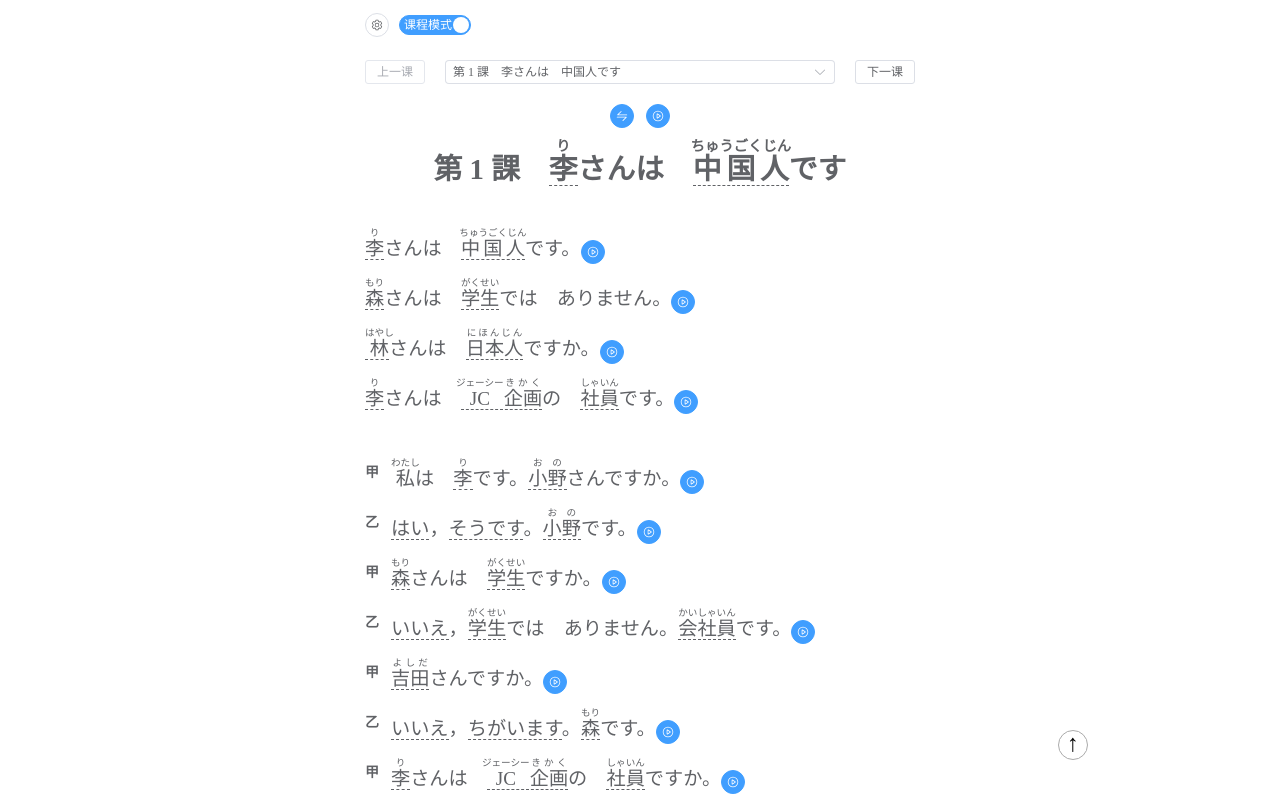
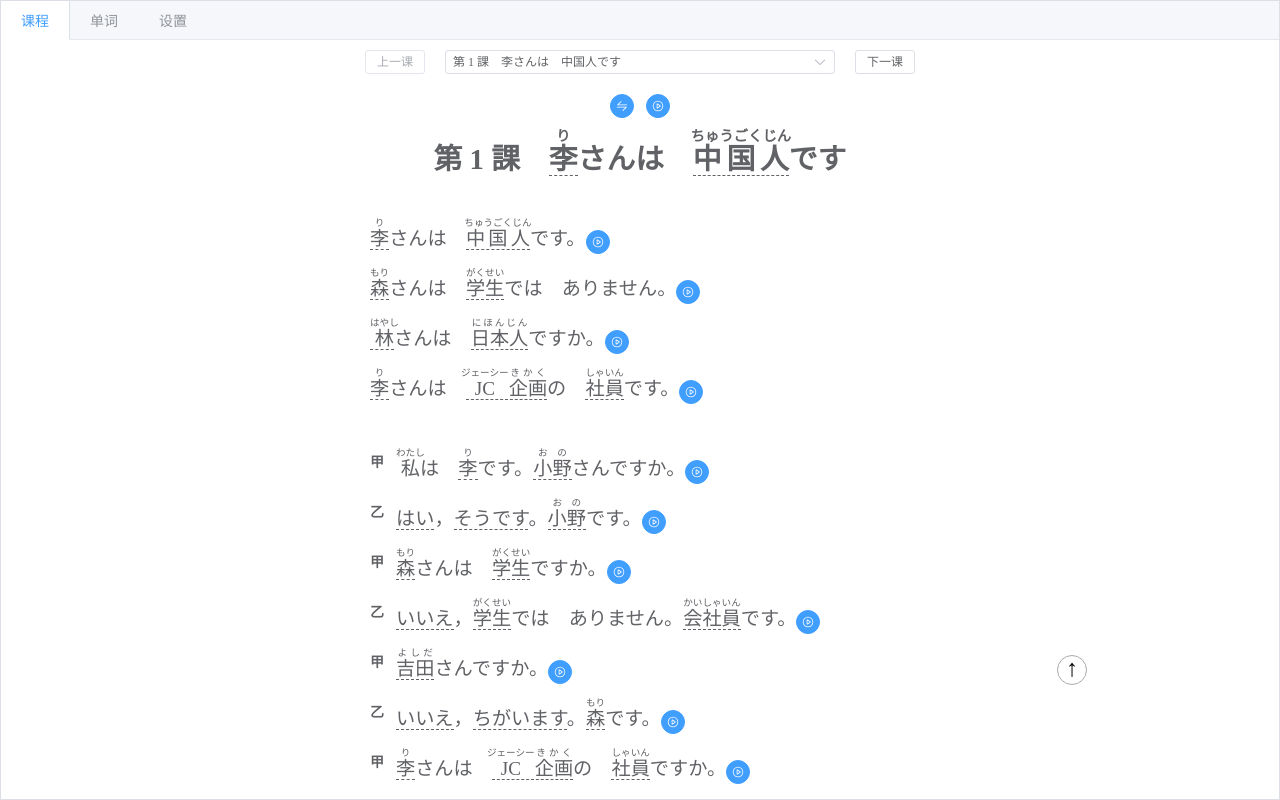
Before and after one commit to cencuansen/simple-pages, a Vue app in the folder japanese/: page / in a window 1280 px wide. Built offline with nearby package versions, Linux system fonts and the light colour scheme.

Commit message:
update japanese

```diff
--- a/japanese/src/App.vue
+++ b/japanese/src/App.vue
@@ -1,39 +1,24 @@
 <template>
-  <div class="header">
-    <el-button
-        class="settings-button"
-        :icon="Setting"
-        circle
-        @click="openSettings"
-        size="small"
-    />
-    <el-switch
-        inline-prompt
-        v-model="lessonMode"
-        active-text="课程模式"
-        inactive-text="单词模式"
-    />
-  </div>
-  <Lesson v-if="lessonMode"/>
-  <Word v-else/>
-  <Settings ref="settingsDialog"/>
+  <el-tabs type="border-card" class="root-tab">
+    <el-tab-pane label="课程">
+      <Lesson/>
+    </el-tab-pane>
+    <el-tab-pane label="单词">
+      <Word/>
+    </el-tab-pane>
+    <el-tab-pane label="设置">
+      <Settings/>
+    </el-tab-pane>
+  </el-tabs>
 </template>
 
 <script setup lang="ts">
-import {onMounted, ref} from 'vue'
-import {Setting,} from '@element-plus/icons-vue'
+import {onMounted} from 'vue'
 import Settings from './components/Setting.vue'
 import Lesson from './components/Lesson.vue'
 import Word from "./components/Word.vue";
 import {useLessonStore} from './stores/lessonStore'
 import {useWordStore} from './stores/wordStore'
-
-const lessonMode = ref<boolean>(true)
-
-const settingsDialog = ref()
-const openSettings = () => {
-  settingsDialog.value?.open()
-}
 
 const lessonStore = useLessonStore()
 const wordStore = useWordStore()
@@ -45,19 +30,11 @@ onMounted(async () => {
 </script>
 
 <style scoped>
-.header {
-  max-width: var(--content-max-width);
-  margin: 0 auto;
-  height: var(--header-height);
-  display: flex;
-  align-items: center;
+.root-tab {
+  height: 100vh;
 }
 
-.header > * {
-  margin-right: 10px;
-}
-
-.header > *:last-child {
-  margin-right: 0;
+:deep(.el-tabs__content) {
+  padding: 0 !important;
 }
 </style>
--- a/japanese/src/components/Lesson.vue
+++ b/japanese/src/components/Lesson.vue
@@ -1,4 +1,5 @@
 <template>
+  <div class="lesson-header-container">
     <div class="lesson-header navigation-buttons">
       <el-button
           size="small"
@@ -24,6 +25,7 @@
       >
         下一课
       </el-button>
+    </div>
   </div>
 
   <div ref="container" class="lesson-container" v-if="lessonStore.currentLesson">
@@ -171,7 +173,20 @@
 
     <!-- 单词 -->
     <section class="section words-section">
-      <h2>单词</h2>
+      <el-table :data="words">
+        <el-table-column label="单词">
+          <template #default="scope">
+            <div :id="`word-${scope.row.word}`" class="column-word"
+                 :class="{'speaking-active': speechStore.isTextSpeaking(scope.row.kana)}">{{ scope.row.word }}
+            </div>
+            <div :id="`word-${scope.row.kana}`" class="column-kana"
+                 :class="{'speaking-active': speechStore.isTextSpeaking(scope.row.kana)}">{{ scope.row.kana }}
+            </div>
+          </template>
+        </el-table-column>
+        <el-table-column prop="desc" label="释义"/>
+        <el-table-column label="" width="50" v-if="baseSettingStore.speak">
+          <template #header>
             <el-button
                 type="primary"
                 size="small"
@@ -183,19 +198,7 @@
                 <VideoPlay/>
               </el-icon>
             </el-button>
-      <el-table :data="words">
-        <el-table-column label="假名">
-          <template #default="scope">
-            <div :id="`word-${scope.row.word}`" class="column-word"
-                 :class="{'speaking-active': speechStore.isTextSpeaking(scope.row.kana)}">{{ scope.row.word }}
-            </div>
-            <div :id="`word-${scope.row.kana}`" class="column-kana"
-                 :class="{'speaking-active': speechStore.isTextSpeaking(scope.row.kana)}">{{ scope.row.kana }}
-            </div>
           </template>
-        </el-table-column>
-        <el-table-column prop="desc" label="释义"/>
-        <el-table-column label="" width="50" v-if="baseSettingStore.speak">
           <template #default="scope">
             <el-button
                 type="primary"
@@ -276,7 +279,11 @@ watch(() => baseSettingStore.translate, (value, _) => {
 })
 
 watch(() => speechStore.speakingText, (value) => {
-  container.value.querySelector(`#word-${value}`)?.scrollIntoView({
+  let id = `#word-${value}`
+  if (kanaWordMap.value.has(value)) {
+    id = `#word-${kanaWordMap.value.get(value)}`
+  }
+  container.value.querySelector(id)?.scrollIntoView({
     behavior: 'smooth',
     block: 'center',
     inline: 'nearest'
@@ -300,7 +307,6 @@ const handleAnchorClick = (event: any) => {
           block: 'center',
           inline: 'nearest',
         });
-        window.history.pushState(null, "", href);
         targetElement.classList.add("target-active");
         targetElement.addEventListener("animationend", () => {
           targetElement.classList.remove("target-active");
@@ -333,6 +339,14 @@ const goToLesson = async (index: number) => {
 
 const words = computed(() => {
   return wordStore.getByLesson(lessonStore.currentIndex + 1)
+})
+
+const kanaWordMap = computed(() => {
+  const map = new Map()
+  words.value.forEach(item => {
+    map.set(item.kana, item.word)
+  })
+  return map
 })
 
 const wordRegEx = computed(() => {
@@ -413,6 +427,10 @@ onBeforeUnmount(() => {
 </script>
 
 <style scoped>
+.lesson-header-container {
+  overflow-y: scroll;
+}
+
 .lesson-header {
   margin: 0 auto;
   padding: 10px 0;
@@ -423,7 +441,7 @@ onBeforeUnmount(() => {
 .lesson-container {
   overflow: auto;
   margin: 0 auto;
-  padding: 0 10px 120px;
+  padding-bottom: 120px;
   height: calc(100vh - 100px);
 }
 
@@ -455,11 +473,11 @@ onBeforeUnmount(() => {
   justify-content: center;
 }
 
-.text-title-index {
-  margin-right: 15px;
+.lesson-title, .basics-section, .conversation-section {
+  padding: 0 5px;
 }
 
-.text-title-index, .text-title {
+.text-title {
   font-size: 1.8rem;
 }
 
@@ -495,11 +513,6 @@ onBeforeUnmount(() => {
   margin-bottom: 40px;
 }
 
-.original-line {
-  display: flex;
-  align-items: start;
-}
-
 .translation-line {
   font-size: 0.85em;
   color: #999;
@@ -515,7 +528,7 @@ onBeforeUnmount(() => {
   margin-bottom: 10px;
 }
 
-.speaker-label, :deep(.message .el-form-item__label) {
+:deep(.message .el-form-item__label) {
   font-weight: bolder;
   color: var(--el-text-color-regular);
   user-select: none;
@@ -526,12 +539,6 @@ onBeforeUnmount(() => {
   display: flex;
   flex-direction: column;
   align-items: start;
-}
-
-.speaker-旁白 {
-  font-size: .8em;
-  color: #888;
-  user-select: none;
 }
 
 .column-word {
@@ -581,26 +588,9 @@ onBeforeUnmount(() => {
   position: relative;
 }
 
-.loading-container {
-  display: flex;
-  flex-direction: column;
-  align-items: center;
-  justify-content: center;
-  height: 200px;
-}
-
-.error-container {
-  text-align: center;
-  padding: 20px;
-}
-
-.error-container .el-alert {
-  margin-bottom: 20px;
-}
-
 .go-top {
   position: absolute;
-  bottom: 5%;
+  bottom: 15%;
   right: 15%;
   width: 30px;
   height: 30px;
--- a/japanese/src/components/Word.vue
+++ b/japanese/src/components/Word.vue
@@ -1,14 +1,7 @@
 <template>
+  <div class="lesson-header-container">
     <div class="lesson-header navigation-buttons">
-    <el-button
-        size="small"
-        class="previous-button navigation-item"
-        :disabled="!currentIndex || currentIndex === 1"
-        @click="goToLesson(currentIndex - 1)"
-    >
-      上一课
-    </el-button>
-    <el-select size="small" class="navigation-item" v-model="currentIndex" fit-input-width clearable
+      <el-select size="small" class="navigation-item" v-model="lessonIndex" fit-input-width clearable
                  placeholder="选课程">
         <el-option
             v-for="index in wordStore.lessonCount"
@@ -20,47 +13,58 @@
       <el-input v-model="keyword" size="small" placeholder="搜单词" clearable></el-input>
       <el-button
           size="small"
+          class="previous-button navigation-item"
+          :disabled="lessonIndex === 1 || (!lessonIndex && pageIndex === 1)"
+          @click="goPrevious"
+      >
+        上一页
+      </el-button>
+      <el-button
+          size="small"
           class="next-button navigation-item"
-        :disabled="!currentIndex || currentIndex === wordStore.lessonCount"
-        @click="goToLesson(currentIndex + 1)"
+          :disabled="lessonIndex === maxPage || (!lessonIndex && pageIndex === maxPage)"
+          @click="goNext"
       >
-      下一课
+        下一页
       </el-button>
+    </div>
   </div>
 
   <div ref="container" class="lesson-container">
     <div ref="top"></div>
     <!-- 单词 -->
     <section class="section words-section">
+      <el-table :data="words">
+        <el-table-column label="单词" show-overflow-tooltip>
+          <template #default="scope">
+            <div :id="`word-${scope.row.word}`" class="column-word"
+                 :class="{'speaking-active': speechStore.isTextSpeaking(scope.row.kana)}">{{ scope.row.word }}
+            </div>
+            <div :id="`word-${scope.row.kana}`" class="column-kana"
+                 :class="{'speaking-active': speechStore.isTextSpeaking(scope.row.kana)}">{{ scope.row.kana }}
+            </div>
+          </template>
+        </el-table-column>
+        <el-table-column prop="desc" label="释义" width="200" show-overflow-tooltip/>
+        <el-table-column label="" width="40" v-if="!lessonIndex" show-overflow-tooltip>
+          <template #default="scope">
+            {{ wordStore.realLessonNumber(scope.row.lesson) }}
+          </template>
+        </el-table-column>
+        <el-table-column label="" width="50" v-if="baseSettingStore.speak">
+          <template #header>
             <el-button
                 type="primary"
                 size="small"
                 circle
-          v-if="baseSettingStore.speak"
-          :disabled="!currentIndex || speechStore.isSpeaking"
+                v-if="baseSettingStore.speak && lessonIndex"
+                :disabled="speechStore.isSpeaking"
                 @click="speechStore.speakList(getSpeechTextList(words.map(w => w.kana)))">
               <el-icon>
                 <VideoPlay/>
               </el-icon>
             </el-button>
-      <el-table :data="words">
-        <el-table-column label="假名" show-overflow-tooltip>
-          <template #default="scope">
-            <div :id="`word-${scope.row.word}`" class="column-word"
-                 :class="{'speaking-active': speechStore.isTextSpeaking(scope.row.kana)}">{{ scope.row.word }}
-            </div>
-            <div class="column-kana"
-                 :class="{'speaking-active': speechStore.isTextSpeaking(scope.row.kana)}">{{ scope.row.kana }}
-            </div>
           </template>
-        </el-table-column>
-        <el-table-column prop="desc" label="释义" width="200" show-overflow-tooltip/>
-        <el-table-column label="" width="40" v-if="!currentIndex" show-overflow-tooltip>
-          <template #default="scope">
-            {{ wordStore.realLessonNumber(scope.row.lesson) }}
-          </template>
-        </el-table-column>
-        <el-table-column label="" width="50" v-if="baseSettingStore.speak">
           <template #default="scope">
             <el-button
                 type="primary"
@@ -83,7 +87,7 @@
 
 <script setup lang="ts">
 import {VideoPlay} from '@element-plus/icons-vue'
-import {computed, onBeforeUnmount, ref} from 'vue'
+import {computed, onBeforeUnmount, ref, watch} from 'vue'
 import {useSpeechStore} from "../stores/speechStore"
 import {useBaseSettingStore} from "../stores/baseSettingStore"
 import {useWordStore, type WordItem} from "../stores/wordStore"
@@ -92,26 +96,63 @@ const speechStore = useSpeechStore()
 const wordStore = useWordStore()
 const baseSettingStore = useBaseSettingStore()
 
-const currentIndex = ref()
-const maxPageSize = ref(0)
+const lessonIndex = ref()
+const pageIndex = ref(1)
 const keyword = ref("")
+
+const maxPageSize = 20
 
 const container = ref()
 const top = ref()
 
-const goToLesson = async (index: number) => {
-  currentIndex.value = index
-  return wordStore.getByLesson(index)
+watch(() => speechStore.speakingText, (value) => {
+  let id = `#word-${value}`
+  if (kanaWordMap.value.has(value)) {
+    id = `#word-${kanaWordMap.value.get(value)}`
   }
+  container.value.querySelector(id)?.scrollIntoView({
+    behavior: 'smooth',
+    block: 'center',
+    inline: 'nearest'
+  });
+});
+
+const goPrevious = async () => {
+  if (lessonIndex.value) {
+    lessonIndex.value--
+  } else {
+    pageIndex.value--
+  }
+}
+
+const goNext = async () => {
+  if (lessonIndex.value) {
+    lessonIndex.value++
+  } else {
+    pageIndex.value++
+  }
+}
+
+const maxPage = computed(() => {
+  if (lessonIndex.value) {
+    pageIndex.value = 1
+    return wordStore.lessonCount
+  }
+  return Math.ceil(wordStore.wordList.length / maxPageSize)
+})
 
 const words = computed(() => {
   let list: WordItem[] = []
-  if (currentIndex.value) {
-    list = wordStore.getByLesson(currentIndex.value)
-    maxPageSize.value = list.length
+  let index
+  let size
+  if (lessonIndex.value) {
+    list = wordStore.getByLesson(lessonIndex.value)
+    index = 1
+    size = list.length
   } else {
     list = wordStore.wordList
-    maxPageSize.value = 100
+    index = pageIndex.value
+    size = maxPageSize
   }
   if (keyword.value) {
     list = list.filter(item => item.kana.indexOf(keyword.value) > -1
@@ -120,7 +161,16 @@ const words = computed(() => {
         || item.word.indexOf(keyword.value) > -1
     )
   }
-  return list.slice(0, maxPageSize.value)
+  let skip = (index - 1) * size
+  return list.slice(skip, index * size)
+})
+
+const kanaWordMap = computed(() => {
+  const map = new Map()
+  words.value.forEach(item => {
+    map.set(item.kana, item.word)
+  })
+  return map
 })
 
 const getSpeechText = (text: string | undefined = "") => text.replace(/![^\(]+\(([^\)]+)\)/g, '$1')
@@ -141,11 +191,14 @@ onBeforeUnmount(() => {
 </script>
 
 <style scoped>
+.lesson-header-container {
+  overflow-y: scroll;
+}
+
 .lesson-header {
   display: flex;
-  margin: 0 auto;
-  padding: 10px 0;
-  text-align: center;
+  margin: 10px auto;
+
   max-width: var(--content-max-width);
 }
 
@@ -160,7 +213,7 @@ onBeforeUnmount(() => {
 .lesson-container {
   overflow: auto;
   margin: 0 auto;
-  padding: 0 10px 120px;
+  padding-bottom: 120px;
   height: calc(100vh - 100px);
 }
 
```
Also changed, not shown: japanese/src/components/Setting.vue (+5 -13 lines). Lines whose indentation alone changed are shown as unchanged.
